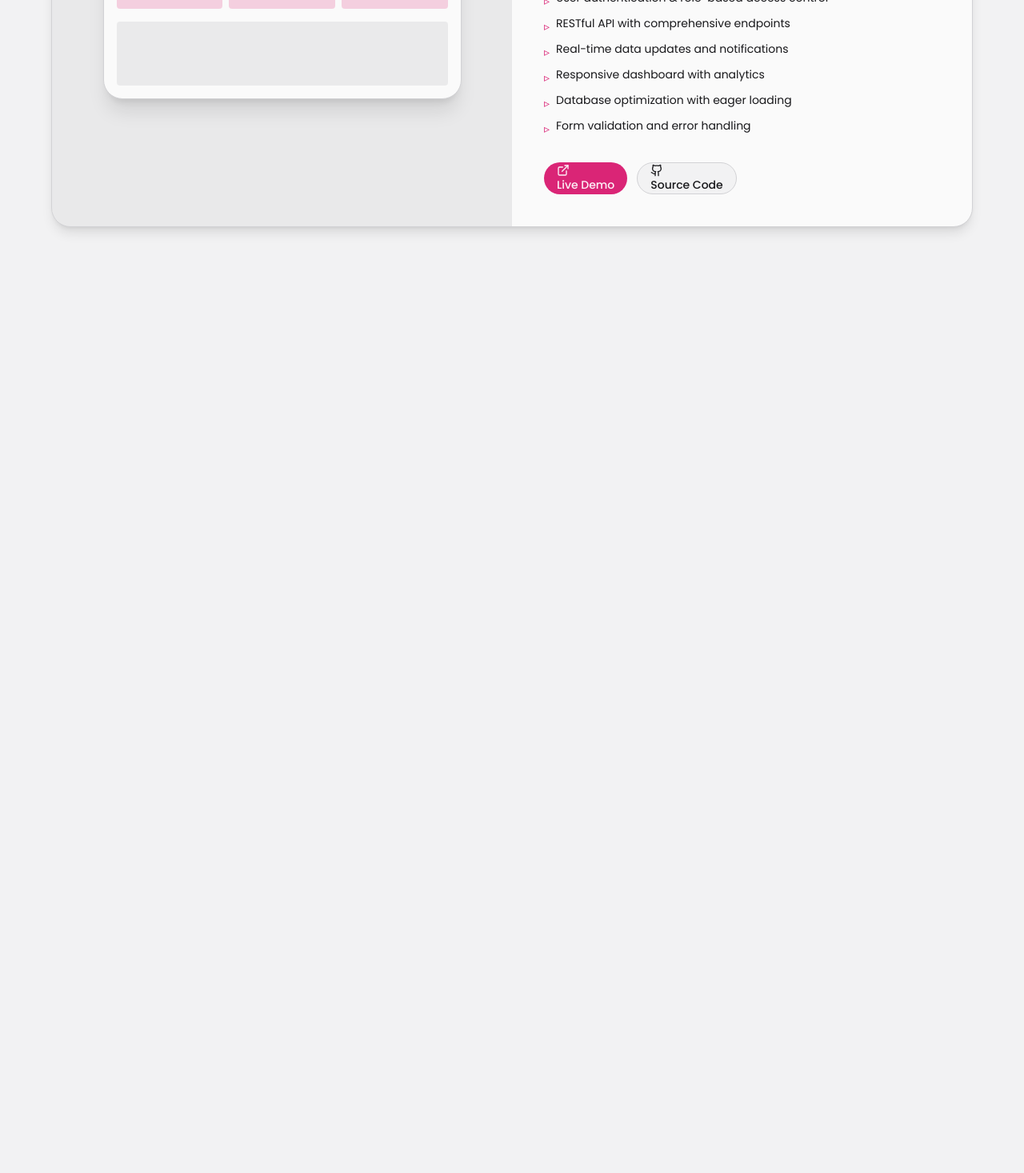
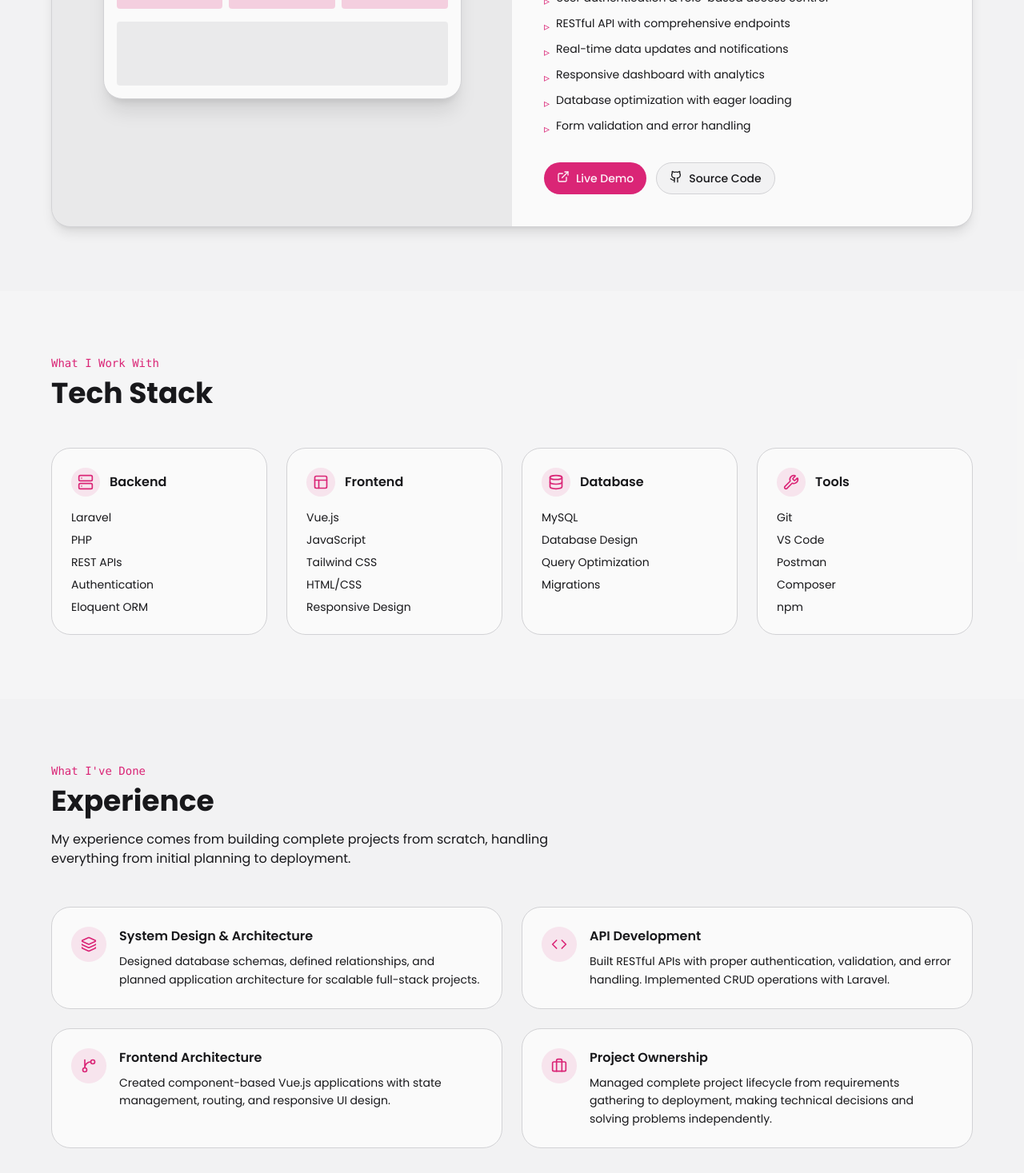
Before and after one commit to haythamac/portfolio, a Vue app: page / in a window 1280 px wide. Shown: the part 1330-2797 px from the top of the page at 80% size. Before the commit the page ends 1694 px from the top, so only its background shows below. Built offline with nearby package versions, Linux system fonts and the light colour scheme.

Commit message:
feat: finished all pages with dummy datas

```diff
--- a/src/App.vue
+++ b/src/App.vue
@@ -1,7 +1,12 @@
 <script setup>
+import { Contact } from 'lucide-vue-next';
+import ExperienceSection from './components/ExperienceSection.vue';
 import Header from './components/Header.vue';
 import HeroSection from './components/HeroSection.vue';
 import ProjectShowcase from './components/ProjectShowcase.vue';
+import SkillsSection from './components/SkillsSection.vue';
+import AboutSection from './components/AboutSection.vue';
+import ContactSection from './components/ContactSection.vue';
 
 
 </script>
@@ -14,13 +19,13 @@ import ProjectShowcase from './components/ProjectShowcase.vue';
 	<!-- project showcase -->
 	<ProjectShowcase />
 	<!-- skill section -->
-
+	<SkillsSection />
 	<!-- experience section -->
-
+	<ExperienceSection />
 	<!-- about section -->
-
+	<AboutSection />
 	<!-- contact section  -->
-
+	<ContactSection />
 </template>
 
 <style scoped></style>
--- a/src/components/AboutSection.vue
+++ b/src/components/AboutSection.vue
@@ -0,0 +1,41 @@
+<script setup>
+</script>
+
+<template>
+    <section id="about" class="py-20 px-6 bg-card/50">
+        <div class="max-w-4xl mx-auto">
+            <div class="mb-8">
+                <p class="text-primary font-mono text-sm mb-2">Get to Know Me</p>
+                <h2 class="text-3xl md:text-4xl font-bold text-foreground">
+                    About
+                </h2>
+            </div>
+            <div class="space-y-6 text-muted-foreground leading-relaxed">
+                <p>
+                    I'm a full-stack developer focused on building web applications with
+                    <span class="text-foreground font-medium">Laravel</span> and
+                    <span class="text-foreground font-medium">Vue.js</span>.
+                    I enjoy the process of turning ideas into functional systems that people can actually use.
+                </p>
+                <p>
+                    I care about writing <span class="text-foreground font-medium">clean, maintainable code</span> —
+                    not because it's trendy, but because it makes projects easier to build on and debug.
+                    I believe in keeping things simple and focused on solving the actual problem.
+                </p>
+                <p>
+                    What drives me is the satisfaction of completing meaningful projects.
+                    I'd rather ship something useful than endlessly polish something that never sees the light of day.
+                </p>
+            </div>
+            <div class="mt-10 p-6 bg-card rounded-lg border border-border">
+                <h3 class="font-semibold text-foreground mb-3">Education</h3>
+                <p class="text-muted-foreground">
+                    Bachelor's Degree in Information Technology
+                </p>
+                <p class="text-sm text-muted-foreground/70 mt-1">
+                    Focused on software development and web technologies
+                </p>
+            </div>
+        </div>
+    </section>
+</template>
--- a/src/components/ExperienceSection.vue
+++ b/src/components/ExperienceSection.vue
@@ -0,0 +1,63 @@
+<script setup>
+import { Briefcase, Code, GitBranch, Layers } from 'lucide-vue-next';
+
+const experiences = [
+    {
+        title: "System Design & Architecture",
+        icon: Layers,
+        description:
+            "Designed database schemas, defined relationships, and planned application architecture for scalable full-stack projects.",
+    },
+    {
+        title: "API Development",
+        icon: Code,
+        description:
+            "Built RESTful APIs with proper authentication, validation, and error handling. Implemented CRUD operations with Laravel.",
+    },
+    {
+        title: "Frontend Architecture",
+        icon: GitBranch,
+        description:
+            "Created component-based Vue.js applications with state management, routing, and responsive UI design.",
+    },
+    {
+        title: "Project Ownership",
+        icon: Briefcase,
+        description:
+            "Managed complete project lifecycle from requirements gathering to deployment, making technical decisions and solving problems independently.",
+    },
+];
+</script>
+
+<template>
+    <section id="experience" class="py-20 px-6">
+        <div class="max-w-6xl mx-auto">
+            <div class="mb-12">
+                <p class="text-primary font-mono text-sm mb-2">What I've Done</p>
+                <h2 class="text-3xl md:text-4xl font-bold text-foreground">
+                    Experience
+                </h2>
+                <p class="text-muted-foreground mt-4 max-w-2xl">
+                    My experience comes from building complete projects from scratch,
+                    handling everything from initial planning to deployment.
+                </p>
+            </div>
+            <div class="grid md:grid-cols-2 gap-6">
+                <div v-for="(exp, index) in experiences" :key="index"
+                    class="flex gap-4 p-6 bg-card rounded-lg border border-border hover:border-primary/50 transition-colors">
+                    <div class="flex-shrink-0">
+                        <div class="p-3 rounded-md bg-primary/10">
+                            <component :is="exp.icon" class="h-5 w-5 text-primary" />
+                        </div>
+                    </div>
+                    <div>
+                        <h3 class="font-semibold text-foreground mb-2">{{ exp.title }}</h3>
+                        <p class="text-sm text-muted-foreground leading-relaxed">
+                            {{ exp.description }}
+                        </p>
+                    </div>
+                </div>
+            </div>
+        </div>
+    </section>
+</template>
--- a/src/components/HeroSection.vue
+++ b/src/components/HeroSection.vue
@@ -23,19 +23,19 @@ import Button from '@/components/ui/Button.vue';
             </p>
             <div class="flex flex-wrap gap-4 mb-12">
                 <Button as-child size="lg">
-                    <a href="#projects">
+                    <a href="#projects" class="flex row">
                         <ArrowDown class="mr-2 h-4 w-4" />
                         View Projects
                     </a>
                 </Button>
                 <Button variant="outline" size="lg" as-child>
-                    <a href="https://github.com/janssenuy" target="_blank" rel="noopener noreferrer">
+                    <a href="https://github.com/haythamac" target="_blank" rel="noopener noreferrer" class="flex row">
                         <Github class="mr-2 h-4 w-4" />
                         GitHub
                     </a>
                 </Button>
                 <Button variant="ghost" size="lg" as-child>
-                    <a href="#contact">
+                    <a href="#contact" class="flex row">
                         <Mail class="mr-2 h-4 w-4" />
                         Contact
                     </a>
--- a/src/components/ProjectShowcase.vue
+++ b/src/components/ProjectShowcase.vue
@@ -89,13 +89,13 @@ const techStack = [
 
                         <div class="flex flex-wrap gap-3">
                             <Button as-child>
-                                <a href="#" target="_blank" rel="noopener noreferrer">
+                                <a href="#" target="_blank" rel="noopener noreferrer" class="flex row">
                                     <ExternalLink class="mr-2 h-4 w-4" />
                                     Live Demo
                                 </a>
                             </Button>
                             <Button variant="outline" as-child>
-                                <a href="https://github.com/janssenuy" target="_blank" rel="noopener noreferrer">
+                                <a href="https://github.com/janssenuy" target="_blank" rel="noopener noreferrer" class="flex row">
                                     <Github class="mr-2 h-4 w-4" />
                                     Source Code
                                 </a>
--- a/src/components/SkillsSection.vue
+++ b/src/components/SkillsSection.vue
@@ -0,0 +1,55 @@
+<script setup>
+import { Server, Layout, Database, Wrench } from 'lucide-vue-next';
+
+const skillCategories = [
+    {
+        title: "Backend",
+        icon: Server,
+        skills: ["Laravel", "PHP", "REST APIs", "Authentication", "Eloquent ORM"],
+    },
+    {
+        title: "Frontend",
+        icon: Layout,
+        skills: ["Vue.js", "JavaScript", "Tailwind CSS", "HTML/CSS", "Responsive Design"],
+    },
+    {
+        title: "Database",
+        icon: Database,
+        skills: ["MySQL", "Database Design", "Query Optimization", "Migrations"],
+    },
+    {
+        title: "Tools",
+        icon: Wrench,
+        skills: ["Git", "VS Code", "Postman", "Composer", "npm"],
+    },
+];
+</script>
+
+<template>
+    <section id="skills" class="py-20 px-6 bg-card/50">
+        <div class="max-w-6xl mx-auto">
+            <div class="mb-12">
+                <p class="text-primary font-mono text-sm mb-2">What I Work With</p>
+                <h2 class="text-3xl md:text-4xl font-bold text-foreground">
+                    Tech Stack
+                </h2>
+            </div>
+            <div class="grid sm:grid-cols-2 lg:grid-cols-4 gap-6">
+                <div v-for="category in skillCategories" :key="category.title"
+                    class="bg-card rounded-lg border border-border p-6 hover:border-primary/50 transition-colors">
+                    <div class="flex items-center gap-3 mb-4">
+                        <div class="p-2 rounded-md bg-primary/10">
+                            <component :is="category.icon" class="h-5 w-5 text-primary" />
+                        </div>
+                        <h3 class="font-semibold text-foreground">{{ category.title }}</h3>
+                    </div>
+                    <ul class="space-y-2">
+                        <li v-for="skill in category.skills" :key="skill" class="text-sm text-muted-foreground">
+                            {{ skill }}
+                        </li>
+                    </ul>
+                </div>
+            </div>
+        </div>
+    </section>
+</template>
```
Also changed, not shown: src/components/ContactSection.vue (+65 -0 lines).
